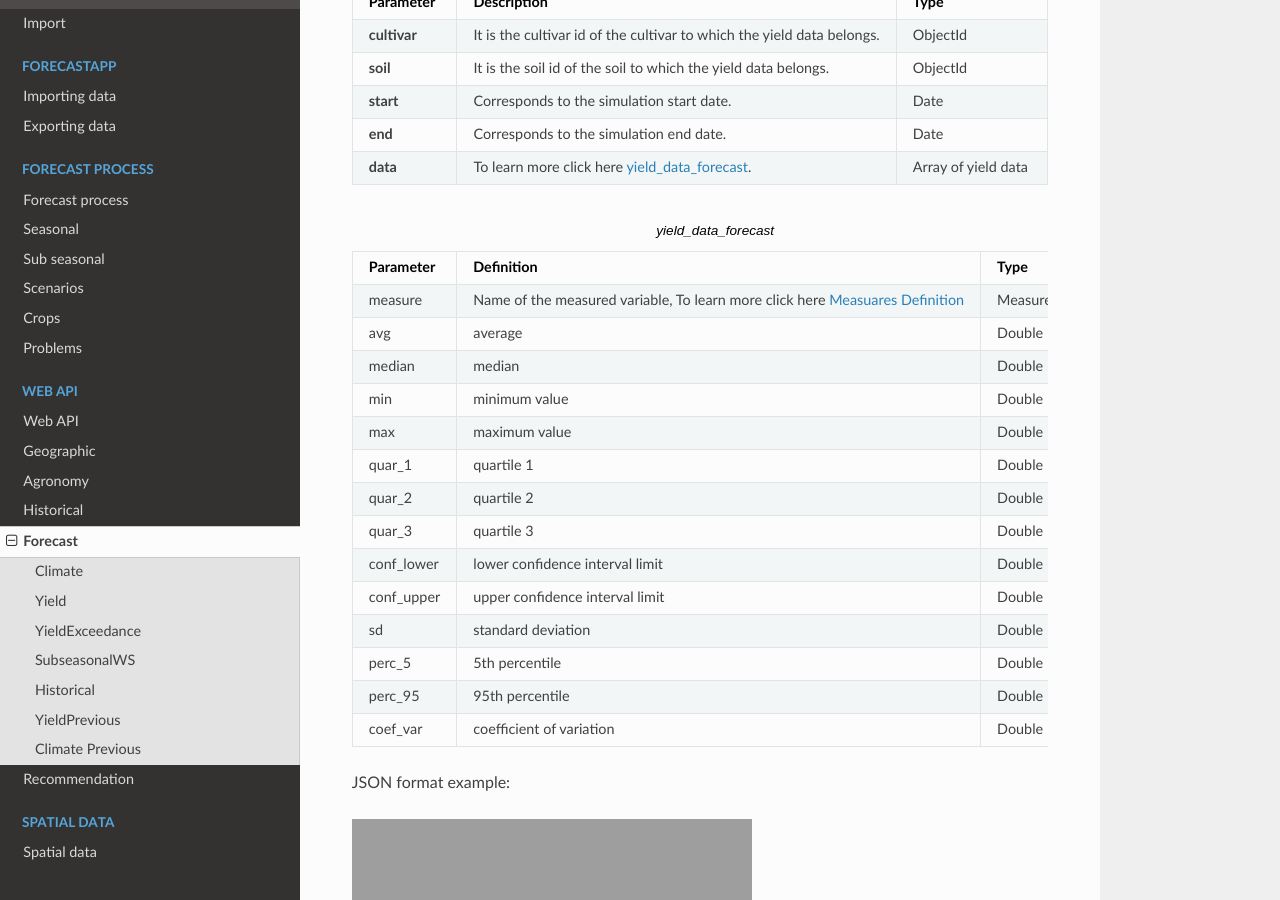
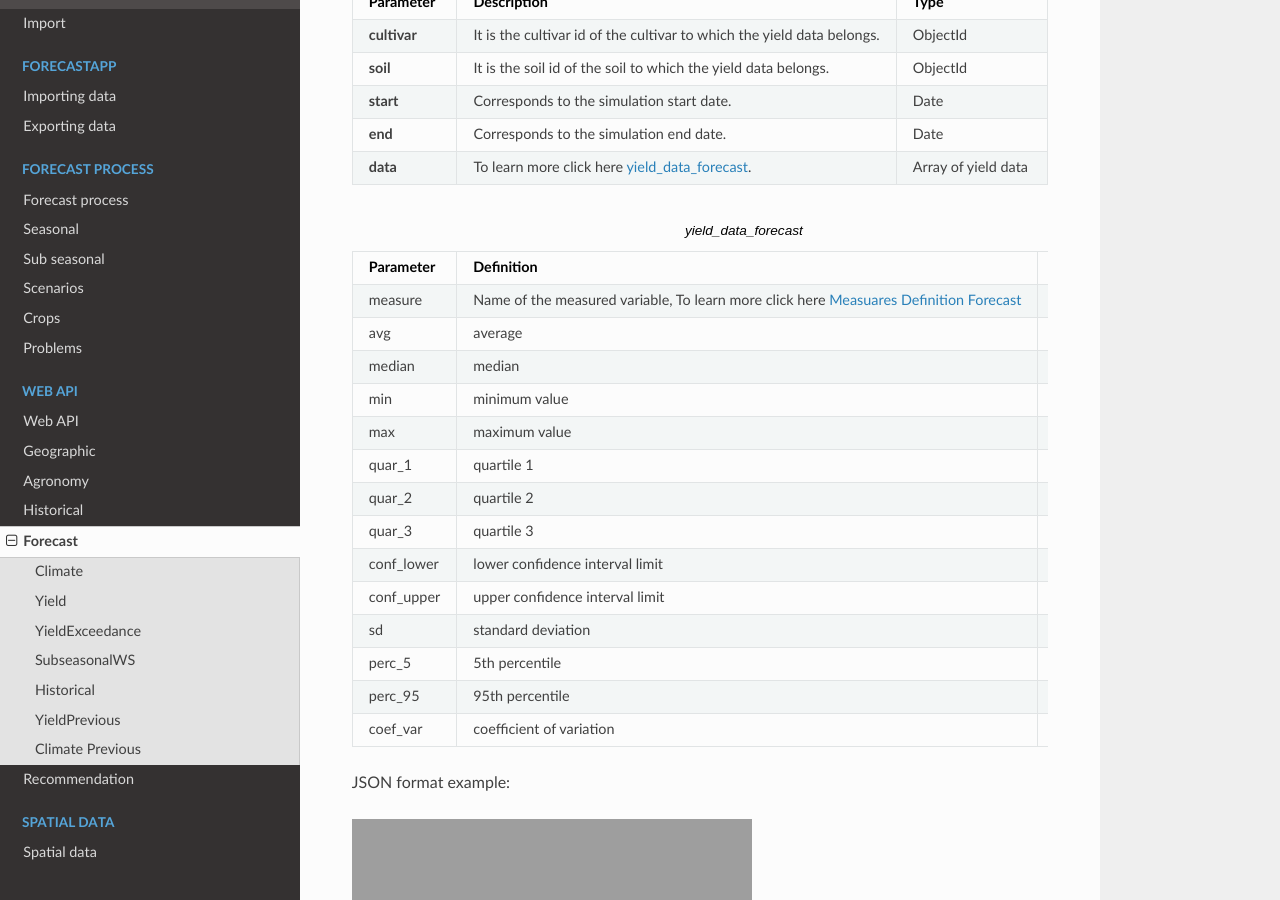
Before and after one commit to stevensotelo/aclimate_docs, a Sphinx documentation site: the page built from docs/source/08-forecast.rst, in a window 1280 px wide and 900 px high, scrolled down 4598 px. Built offline with Sphinx 7.4.7 and the Read the Docs theme 2.0.0, drawn with Linux system fonts in a browser that asks for light colours.

Commit message:
names error

```diff
--- a/docs/source/08-forecast.rst
+++ b/docs/source/08-forecast.rst
@@ -304,7 +304,7 @@
 
 
   * - measure
-    - Name of the measured variable, To learn more click here :ref:`Measuares Definition`
+    - Name of the measured variable, To learn more click here :ref:`Measuares Definition Forecast`
     - MeasureYield
   * - avg
     - average
@@ -362,9 +362,9 @@
     :class: device-screen-vertical side-by-side
 
 
-.. _Measuares Definition:
+.. _Measuares Definition Forecast:
 
-.. list-table:: Measuares Definition
+.. list-table:: Measuares Definition Forecast
   :widths: 25 25 25
   :header-rows: 1
 
```
